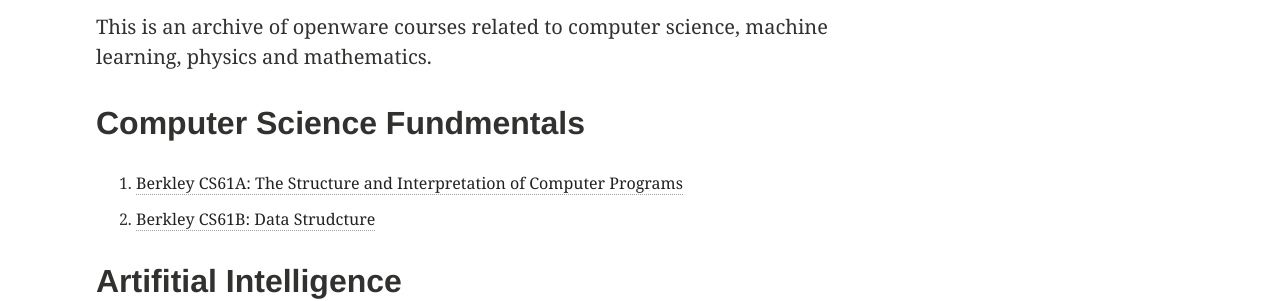
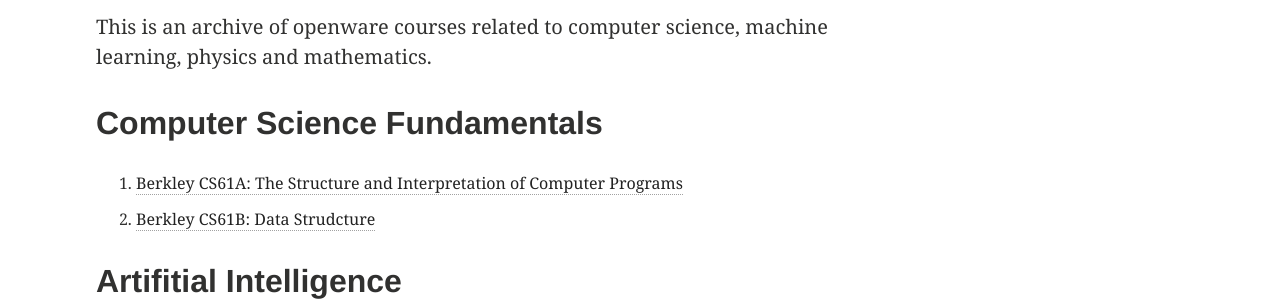
Before and after one commit to alex8937/alex8937.github.io, a Jekyll site: the page built from _posts/study/2017-04-15-Openware-Course-List.md, in a window 1280 px wide and 900 px high, scrolled down 464 px. Shown: the part 155-456 px from the top of the window. Built offline with Jekyll 4.4.1, drawn with Linux system fonts in a browser that asks for light colours; comment, search, counter and statistics services are not loaded.

Commit message:
Fix typo

```diff
--- a/_posts/study/2017-04-15-Openware-Course-List.md
+++ b/_posts/study/2017-04-15-Openware-Course-List.md
@@ -10,7 +10,7 @@
 
 This is an archive of openware courses related to computer science, machine learning, physics and mathematics.
 
-## Computer Science Fundmentals
+## Computer Science Fundamentals
 1. [Berkley CS61A: The Structure and Interpretation of Computer  Programs](https://inst.eecs.berkeley.edu/~cs61a/fa16/)
 2. [Berkley CS61B: Data Strudcture](http://datastructur.es/sp16/)
 
```
